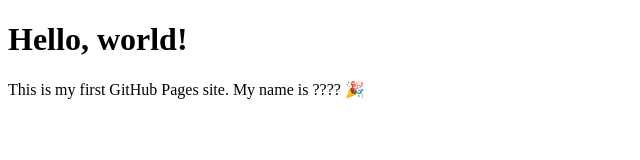
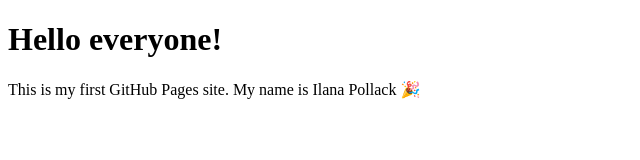
Before and after one commit to ilanapollack/Pollack, a plain HTML site: page index.html in a window 1280 px wide. Shown: the whole page, without its empty margins (0-640 px from the left). Drawn offline with Linux system fonts and the light colour scheme.

Commit message:
Update index.html

```diff
--- a/index.html
+++ b/index.html
@@ -6,7 +6,7 @@
   <title>My GitHub Website</title>
 </head>
 <body>
-  <h1>Hello, world!</h1>
-  <p>This is my first GitHub Pages site. My name is ???? 🎉</p>
+  <h1>Hello everyone!</h1>
+  <p>This is my first GitHub Pages site. My name is Ilana Pollack 🎉</p>
 </body>
 </html>
```
